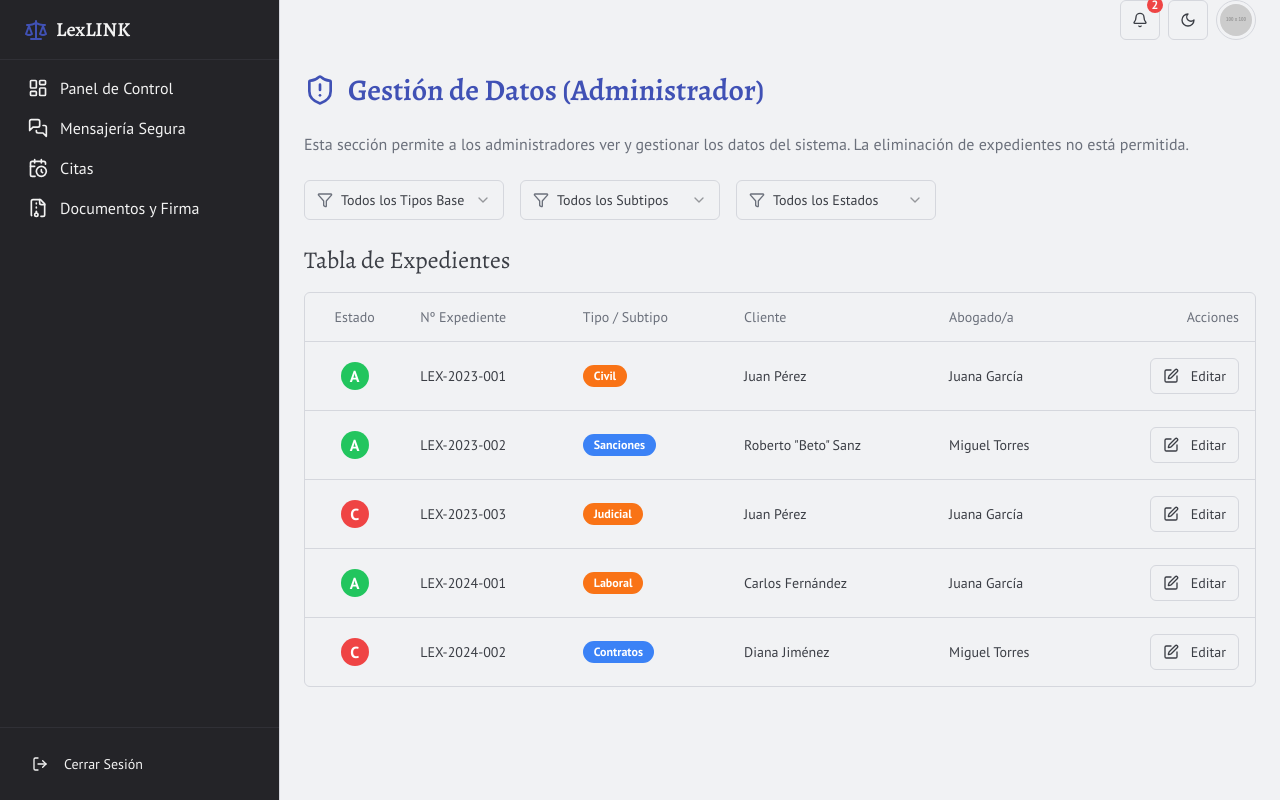
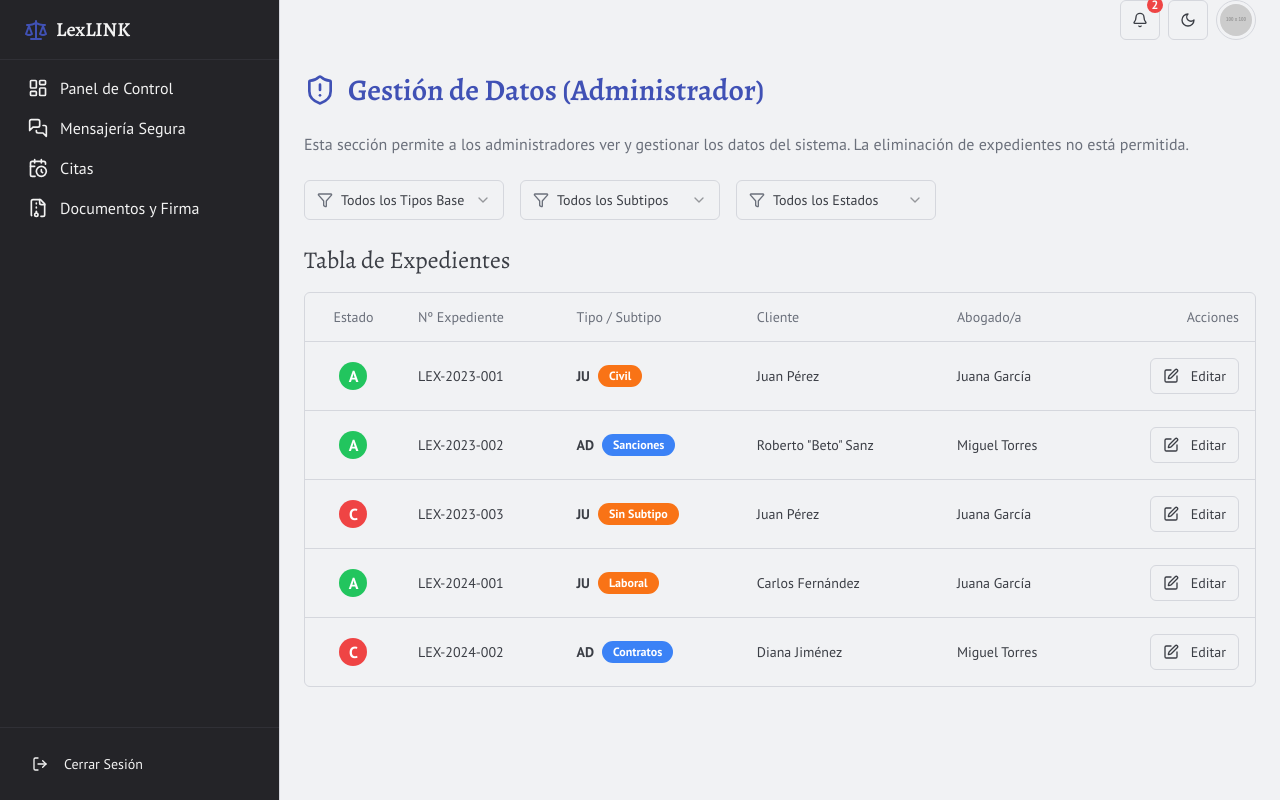
Before and after one commit to davidgzs/lexlink, a Next.js app: page /admin/data in a window 1280 px wide. Built offline with nearby package versions, Linux system fonts and the light colour scheme.

Commit message:
en la tabla de Expedientes en la columan de Tipo/subtipo siempre ha de m

```diff
--- a/src/app/(app)/admin/data/page.tsx
+++ b/src/app/(app)/admin/data/page.tsx
@@ -82,7 +82,7 @@ export default function AdminDataPage() {
     const updatedCases = cases.map((c) =>
       c.id === editingCase.id ? { ...c, ...finalPayload, lastUpdate: format(new Date(), 'yyyy-MM-dd') } : c
     );
-    setCases(updatedCases as Case[]); // Ensure type consistency
+    setCases(updatedCases as Case[]);
     toast({
       title: "Expediente Actualizado",
       description: `El expediente "${finalPayload.caseNumber || editingCase.caseNumber}" ha sido actualizado.`,
@@ -209,9 +209,14 @@ export default function AdminDataPage() {
                 </TableCell>
                 <TableCell className="font-medium font-body">{caseItem.caseNumber}</TableCell>
                 <TableCell>
-                  <Badge className={`${typeColors[caseItem.status]} text-white whitespace-nowrap font-body`}>
-                    {caseItem.subtype || caseItem.status}
-                  </Badge>
+                  <div className="flex items-center">
+                    <span className="mr-2 font-semibold">
+                      {caseItem.status === 'Judicial' ? 'JU' : 'AD'}
+                    </span>
+                    <Badge className={`${typeColors[caseItem.status]} text-white whitespace-nowrap font-body`}>
+                      {caseItem.subtype || "Sin Subtipo"}
+                    </Badge>
+                  </div>
                 </TableCell>
                 <TableCell className="font-body">{caseItem.clientName}</TableCell>
                 <TableCell className="font-body">{caseItem.attorneyAssigned || 'N/A'}</TableCell>
@@ -274,7 +279,13 @@ export default function AdminDataPage() {
                 <Label htmlFor="status" className="text-right">Tipo Base</Label>
                 <Select
                   value={editedCaseData.status}
-                  onValueChange={(value) => handleEditInputChange('status', value as CaseStatus)}
+                  onValueChange={(value) => {
+                    handleEditInputChange('status', value as CaseStatus);
+                    // If base type changes, reset subtype as available subtypes will change
+                    if (editedCaseData.status !== value) {
+                        handleEditInputChange('subtype', NO_SUBTYPE_VALUE);
+                    }
+                  }}
                 >
                   <SelectTrigger className="col-span-3">
                     <SelectValue placeholder="Selecciona tipo base" />
```
